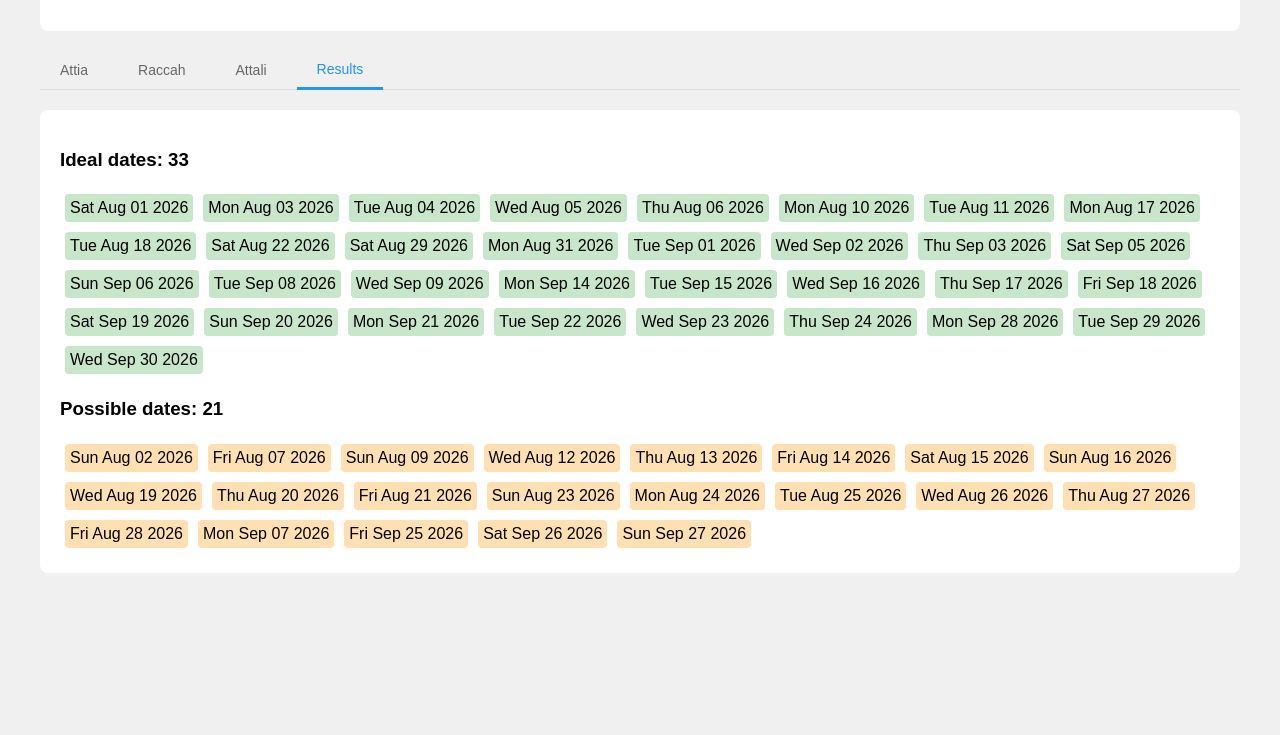
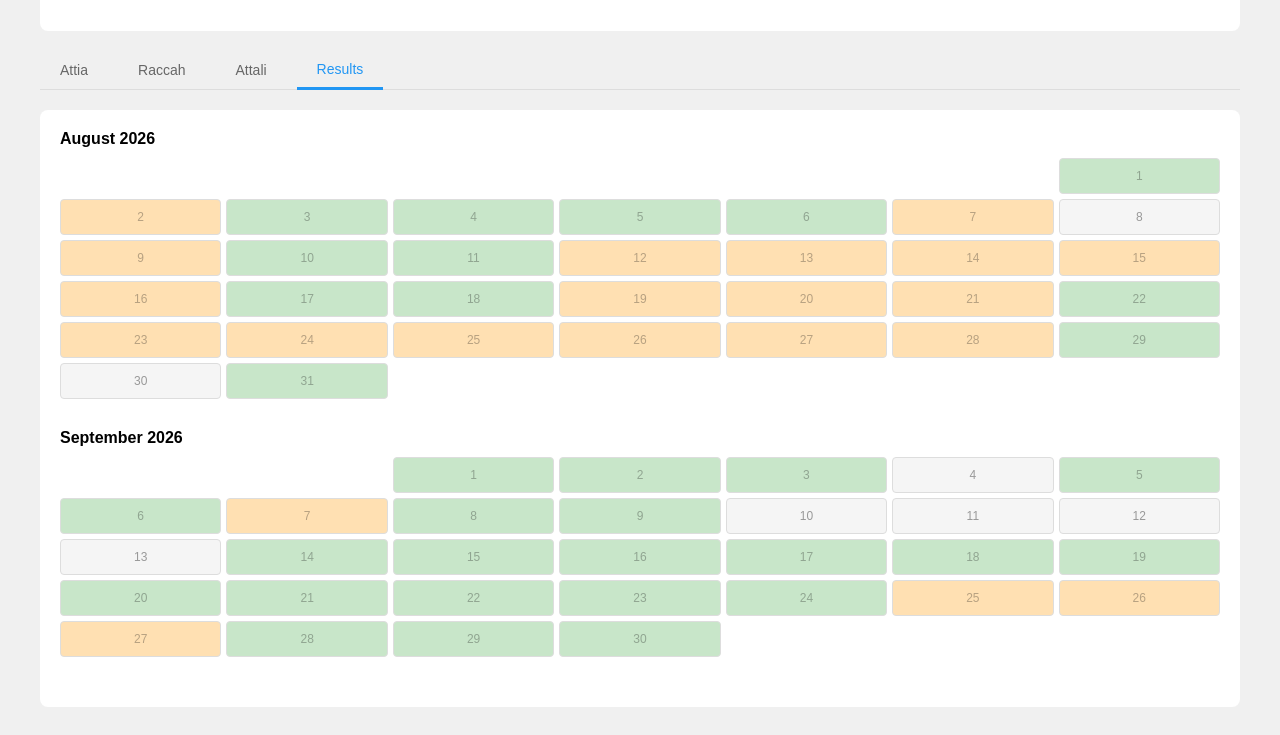
Before and after one commit to gershonconsulting/datenight, a website: page index.html in a window 1280 px wide. Both pictures are taken after a click on the button "Results". Shown: the part 100-835 px from the top of the page. Before the commit the page ends 800 px from the top, so only its background shows below. Drawn offline with Linux system fonts and the light colour scheme.

Commit message:
Results as calendar

```diff
--- a/index.html
+++ b/index.html
@@ -17,10 +17,11 @@
     .month { margin-bottom: 30px; }
     .month-title { font-weight: bold; margin-bottom: 10px; }
     .dates { display: grid; grid-template-columns: repeat(7, 1fr); gap: 5px; }
-    .date-btn { padding: 10px; border: 1px solid #ddd; background: white; cursor: pointer; text-align: center; border-radius: 4px; }
+    .date-btn { padding: 10px; border: 1px solid #ddd; background: white; cursor: pointer; text-align: center; border-radius: 4px; font-size: 12px; }
     .date-btn.green { background: #c8e6c9; }
     .date-btn.orange { background: #ffe0b2; }
     .date-btn.red { background: #ffcdd2; }
+    .date-btn.disabled { background: #f5f5f5; color: #999; cursor: default; }
     .results { background: white; padding: 20px; border-radius: 8px; }
   </style>
 </head>
@@ -41,14 +42,13 @@
     <div id="attia" class="content active"><div class="calendar" id="attia-cal"></div></div>
     <div id="raccah" class="content"><div class="calendar" id="raccah-cal"></div></div>
     <div id="attali" class="content"><div class="calendar" id="attali-cal"></div></div>
-    <div id="results" class="content"><div class="results" id="results-content"></div></div>
+    <div id="results" class="content"><div class="results" id="results-cal"></div></div>
   </div>
 
   <script>
     const couples = ['attia', 'raccah', 'attali'];
     let data = {};
 
-    // Load pre-filled data
     const prefilledData = {
       "attia-7-1": "green", "attia-7-2": "orange", "attia-7-3": "red", "attia-7-4": "red", "attia-7-5": "red", "attia-7-6": "red", "attia-7-7": "red", "attia-7-8": "red", "attia-7-9": "orange", "attia-7-10": "orange", "attia-7-11": "orange", "attia-7-12": "orange", "attia-7-13": "orange", "attia-7-14": "orange", "attia-7-15": "orange", "attia-7-16": "orange", "attia-7-17": "orange", "attia-7-18": "orange", "attia-7-19": "orange", "attia-7-20": "orange", "attia-7-21": "orange", "attia-7-22": "green", "attia-7-23": "orange", "attia-7-24": "orange", "attia-7-25": "orange", "attia-7-26": "orange", "attia-7-27": "orange", "attia-7-28": "orange", "attia-7-29": "green", "attia-7-30": "red", "attia-7-31": "green",
       "attia-8-1": "green", "attia-8-2": "green", "attia-8-3": "green", "attia-8-4": "red", "attia-8-5": "green", "attia-8-6": "green", "attia-8-7": "orange", "attia-8-8": "green", "attia-8-9": "green", "attia-8-10": "red", "attia-8-11": "red", "attia-8-12": "red", "attia-8-13": "red", "attia-8-14": "green", "attia-8-15": "green", "attia-8-16": "green", "attia-8-17": "green", "attia-8-18": "orange", "attia-8-19": "orange", "attia-8-20": "red", "attia-8-21": "orange", "attia-8-22": "green", "attia-8-23": "green", "attia-8-24": "orange", "attia-8-25": "orange", "attia-8-26": "orange", "attia-8-27": "orange", "attia-8-28": "green", "attia-8-29": "green", "attia-8-30": "green",
@@ -86,6 +86,32 @@
       document.getElementById(couple + '-cal').innerHTML = html.join('');
     }
 
+    function renderResults() {
+      const html = [];
+      for (let m = 7; m <= 8; m++) {
+        html.push(`<div class="month"><div class="month-title">${new Date(2026, m, 1).toLocaleString('en-US', {month:'long', year:'numeric'})}</div>`);
+        html.push('<div class="dates">');
+        const firstDay = new Date(2026, m, 1).getDay();
+        for (let i = 0; i < firstDay; i++) html.push('<div></div>');
+        const lastDay = new Date(2026, m + 1, 0).getDate();
+        for (let d = 1; d <= lastDay; d++) {
+          const key = `${m}-${d}`;
+          const counts = {green: 0, orange: 0};
+          couples.forEach(c => {
+            const state = data[`${c}-${key}`];
+            if (state === 'green') counts.green++;
+            else if (state === 'orange') counts.orange++;
+          });
+          let state = 'disabled';
+          if (counts.green > 0) state = 'green';
+          else if (counts.orange > 0) state = 'orange';
+          html.push(`<button class="date-btn ${state}" disabled>${d}</button>`);
+        }
+        html.push('</div></div>');
+      }
+      document.getElementById('results-cal').innerHTML = html.join('');
+    }
+
     function toggle(key, couple) {
       const states = ['none', 'green', 'orange', 'red'];
       const current = data[key] || 'none';
@@ -96,32 +122,6 @@
       renderResults();
     }
 
-    function renderResults() {
-      const html = [];
-      const dates = new Set();
-      for (let m = 7; m <= 8; m++) {
-        for (let d = 1; d <= new Date(2026, m + 1, 0).getDate(); d++) {
-          dates.add(`${m}-${d}`);
-        }
-      }
-      const ideal = [], possible = [];
-      dates.forEach(date => {
-        const counts = {green: 0, orange: 0};
-        couples.forEach(c => {
-          const state = data[`${c}-${date}`];
-          if (state === 'green') counts.green++;
-          else if (state === 'orange') counts.orange++;
-        });
-        if (counts.green > 0) ideal.push(date);
-        else if (counts.orange > 0) possible.push(date);
-      });
-      html.push(`<h3>Ideal dates: ${ideal.length}</h3>`);
-      ideal.forEach(d => { const [m,day] = d.split('-'); html.push(`<span style="background:#c8e6c9;padding:5px;margin:5px;display:inline-block;border-radius:4px;">${new Date(2026,m,day).toDateString()}</span>`); });
-      html.push(`<h3>Possible dates: ${possible.length}</h3>`);
-      possible.forEach(d => { const [m,day] = d.split('-'); html.push(`<span style="background:#ffe0b2;padding:5px;margin:5px;display:inline-block;border-radius:4px;">${new Date(2026,m,day).toDateString()}</span>`); });
-      document.getElementById('results-content').innerHTML = html.join('');
-    }
-
     couples.forEach(renderCalendar);
     renderResults();
   </script>
```
